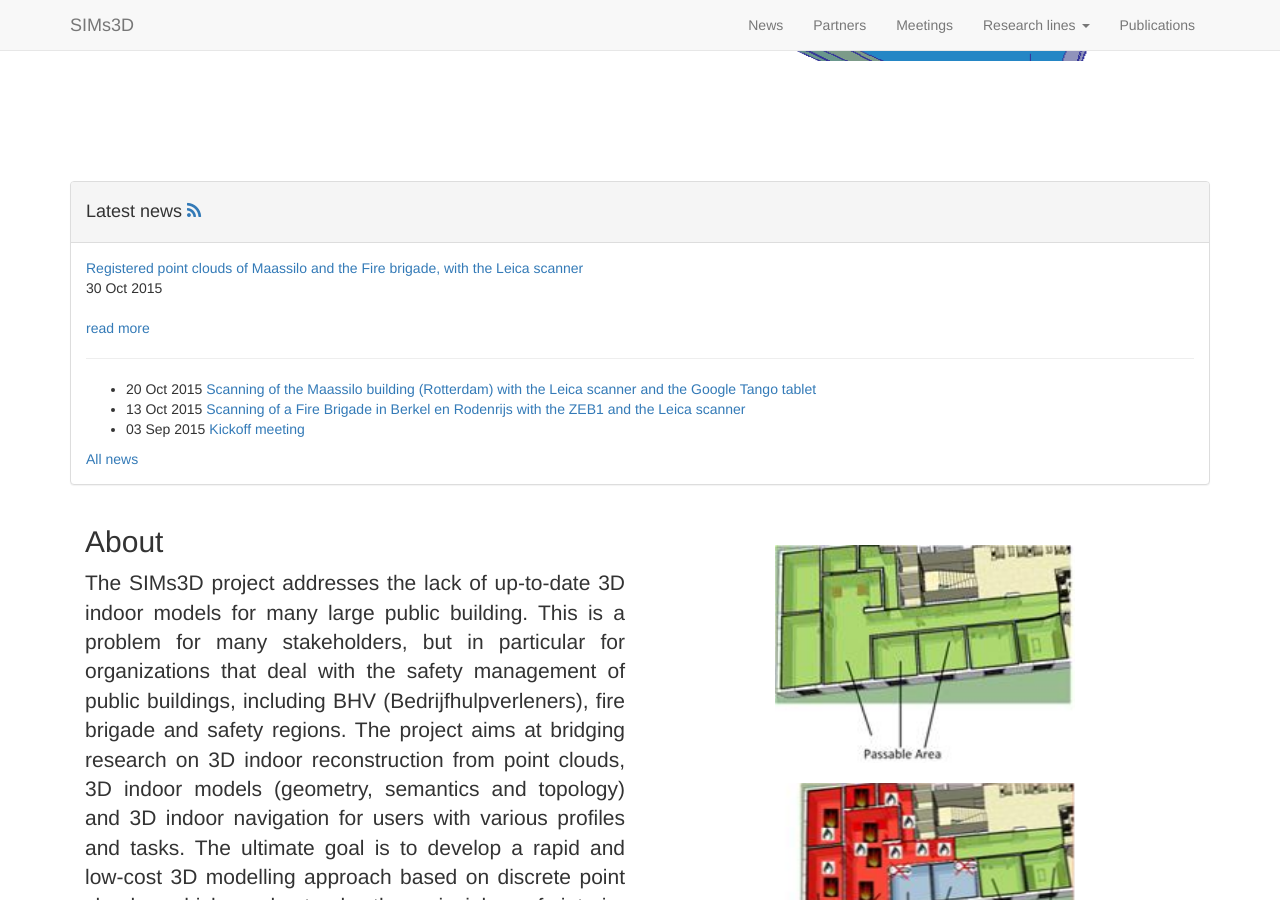
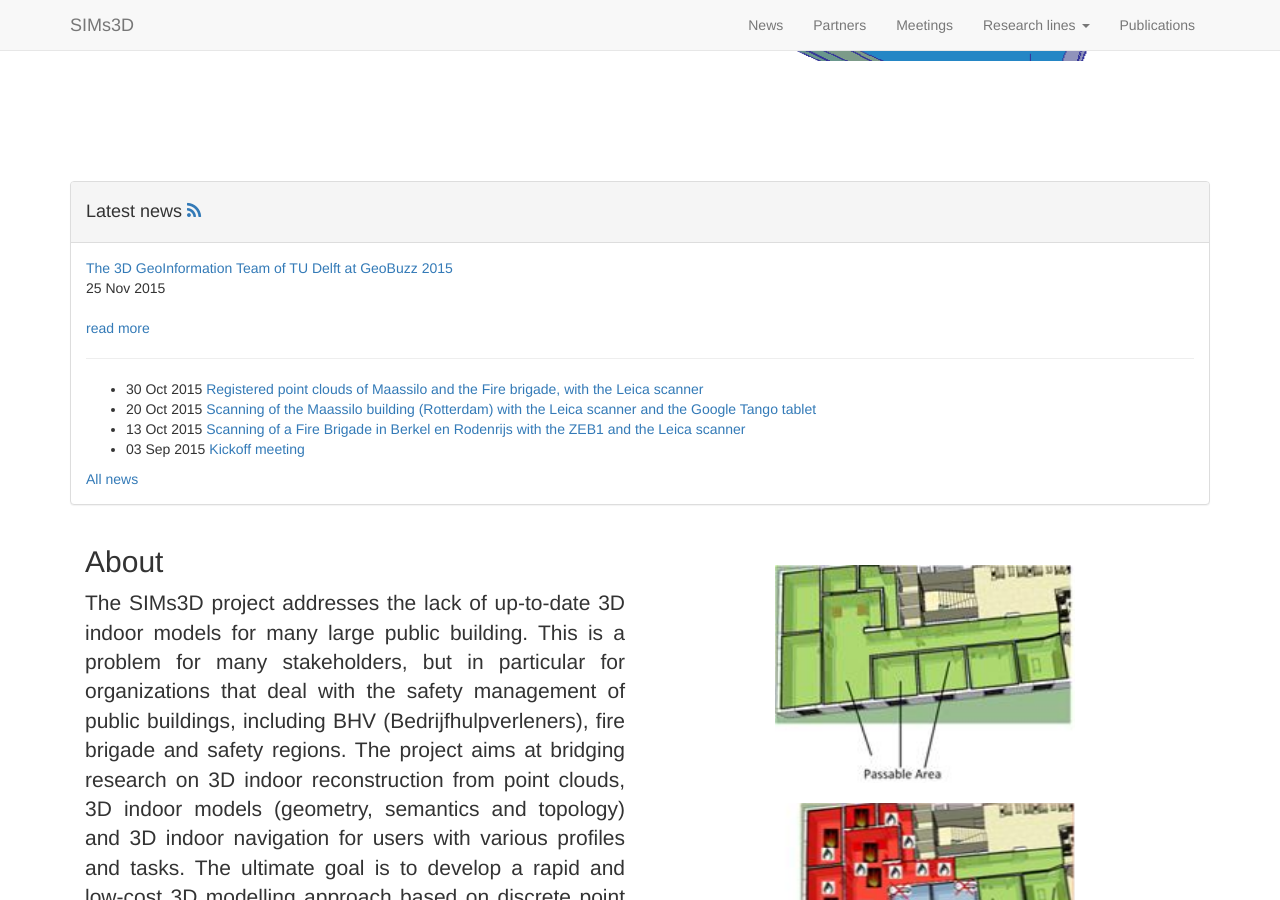
Before and after one commit to SIMs3D/sims3d.github.io, a Jekyll site: the page built from index.html, in a window 1280 px wide and 900 px high, scrolled down 609 px. Built offline with Jekyll 4.4.1, drawn with Linux system fonts in a browser that asks for light colours; nearby versions of some CDN libraries.

Commit message:
Add GeoBuzz news plus slides' PDF in publi

```diff
--- /dev/null
+++ b/_posts/2015-11-25-geobuzz-2015.md
@@ -0,0 +1,29 @@
+---
+layout: post
+title:  "The 3D GeoInformation Team of TU Delft at GeoBuzz 2015"
+categories: news
+date:   2015-11-25
+author: Abdoulaye Diakité
+---
+
+<div align="justify">
+<font size="4">
+
+<div class="row">
+  <div class="col-sm-12 col-md-4">
+    <img src="/img/2015/geobuzz1.jpeg" style='height: 100%; width: 100%; object-fit: contain' />
+	<br> <br>
+	<img src="/img/2015/geobuzz2.jpeg" style='height: 100%; width: 100%; object-fit: contain' />
+  </div>
+</div>
+
+<br> <br>
+
+On 24th and 25th of november 2015 took place the second edition of the <a href="http://geobuzz.nl/">GeoBuzz</a> conference, held in the 1931 Congrescentrum building in 's-Hertogenbosch (The Netherlands).
+The GeoBuzz event allows to an important number of professionnal and academic actors in Geoscience to meet, share sharp edge knowledges and technologies and discuss ongoing problems and future improvements.
+As an active contributor in research, the 3D GeoInformation team from TU Delft was represented through several sessions covering different topics in GIS.
+SIMs3D, as part of the Maps4Society project were also presented during a session dedicated to all the works in the scope of Maps4Society. The subdivision of the space were discussed, allowing to get
+a first feedback from people with scientific and technical backgrounds. A copy of the presentation can be found in the publication page.
+
+</font>
+</div>
```
Also changed, not shown: publications/index.md (+7 -0 lines), img/2015/geobuzz1.jpeg (added), img/2015/geobuzz2.jpeg (added), 1 other file.
